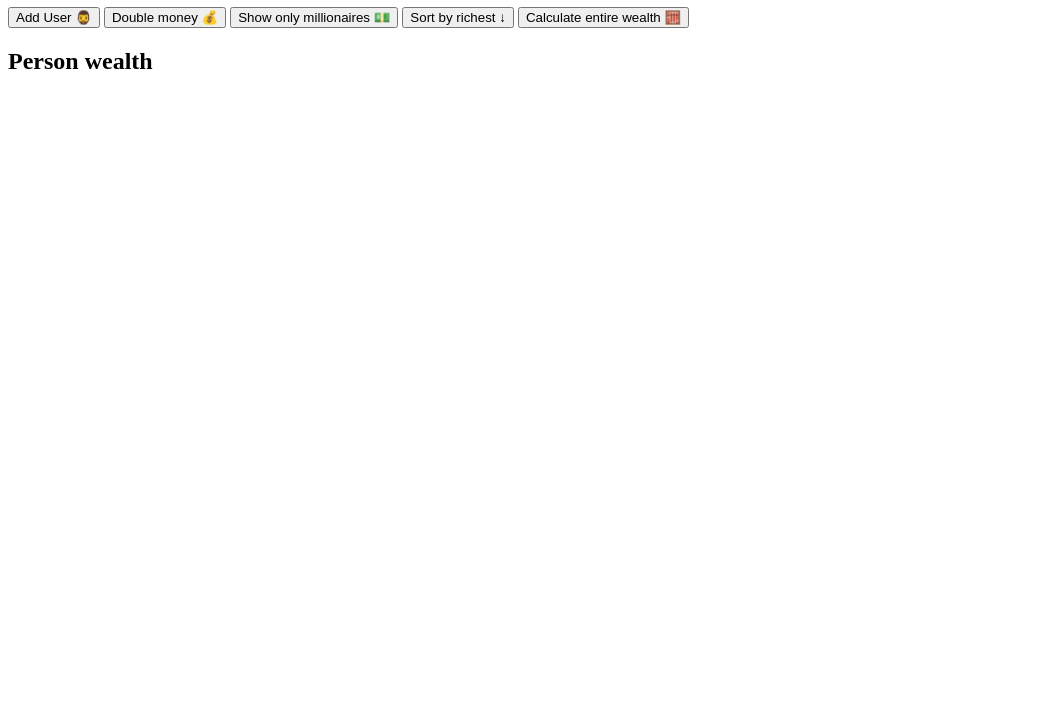
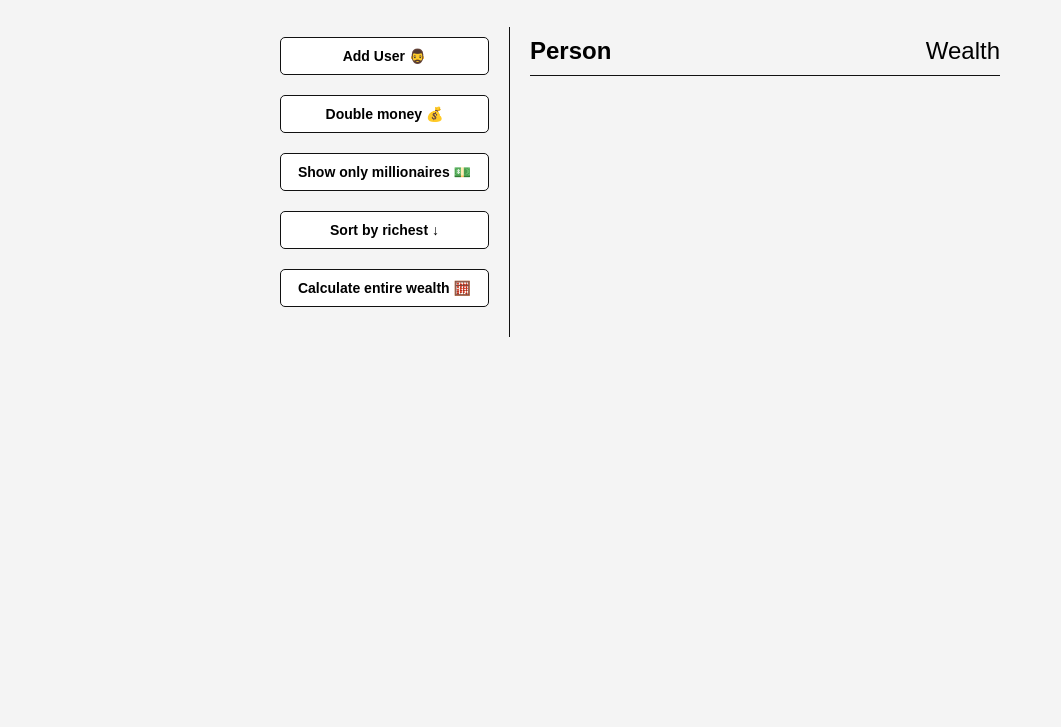
Before and after one commit to chinmayagni/JSArrayMethods, a plain HTML site: page index.html in a window 1280 px wide. Shown: the part 73-800 px from the top of the page, without its empty margins (0-1061 px from the left). Drawn offline with Linux system fonts and the light colour scheme; a script that the page names is missing.

Commit message:
added styling for UI elements like header, buttons and aside

```diff
--- a/index.html
+++ b/index.html
@@ -4,6 +4,7 @@
     <meta charset="UTF-8">
     <meta http-equiv="X-UA-Compatible" content="IE=edge">
     <meta name="viewport" content="width=device-width, initial-scale=1.0">
+    <link rel="stylesheet" href="style.css">
     <title>JS Array Methods</title>
 </head>
 <body>
@@ -21,7 +22,7 @@
         </aside>
 
         <main id="main">
-            <h2> Person wealth </h2>
+            <h2> <strong>Person</strong> Wealth </h2>
         </main>
     </div>
 
--- /dev/null
+++ b/style.css
@@ -0,0 +1,76 @@
+*{
+    box-sizing: border-box;
+}
+
+body {
+    background: #f4f4f4;
+    font-family: Arial, Helvetica, sans-serif;
+    display: flex;
+    flex-direction: column;
+    align-items: center;
+    min-height: 100vh;
+    margin: 0;
+}
+
+.container {
+    display: flex;
+    padding: 20px;
+    margin: 0 auto;
+    max-width: 100%;
+    width: 800px;
+
+}
+
+aside {
+    padding:10px 20px;
+    width:250px;
+    border-right: 1px solid #111;
+}
+
+
+button {
+
+    background-color: #fff;
+    border: solid 1px #111;
+    border-radius: 5px;
+    width: 100%;
+    padding: 10px;
+    margin-bottom: 20px;
+    font-weight: bold;
+    font-size: 14px;
+
+}
+
+main {
+    flex:1;
+    padding: 10px 20px;
+}
+
+h2{
+    border-bottom: 1px solid #111;
+    padding-bottom: 10px;
+    display: flex;
+    justify-content: space-between;
+    font-weight: 300;
+    margin: 0 0 20px;
+}
+
+
+h3 {
+    background-color: #fff;
+    border-bottom: 1px solid #111;
+    padding: 10px;
+    display: flex;
+    justify-content: space-between;
+    font-weight: 300;
+    margin: 20px 0 0;
+
+}
+
+.person {
+
+    display: flex;
+    justify-content: space-between;
+    font-size: 20px;
+    margin-bottom: 10px;
+}
```
